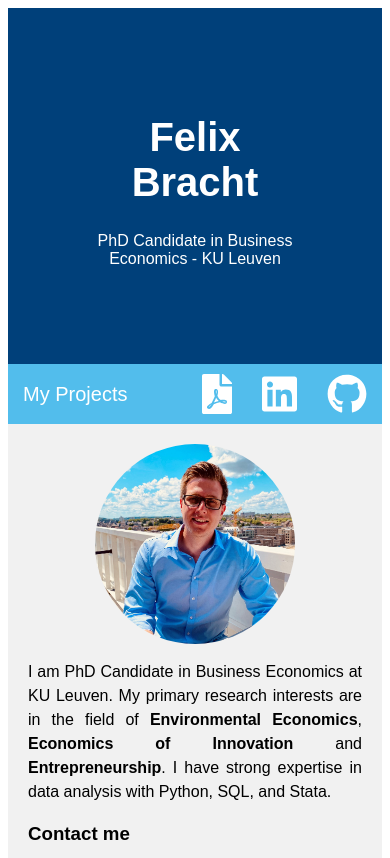
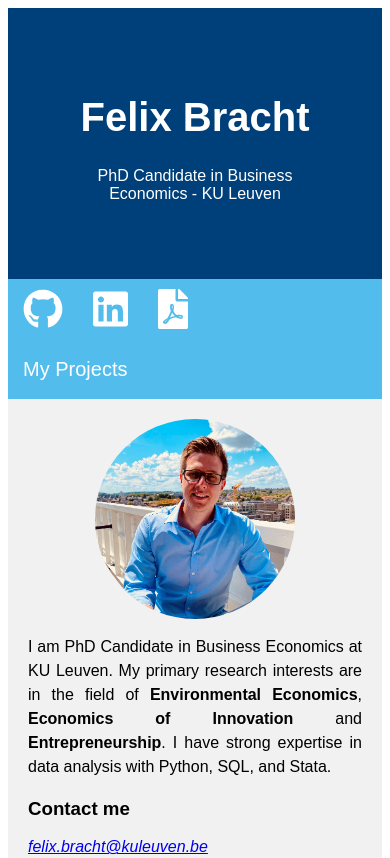
Before and after one commit to felix-bracht/felix-bracht.github.io, a plain HTML site: page index.html in a window 390 px wide. Shown: the top 858 px of the page. Drawn offline with Linux system fonts and the light colour scheme.

Commit message:
Update style.css

```diff
--- a/style.css
+++ b/style.css
@@ -1,6 +1,6 @@
 /* Style Header */
 .header {
-  padding: 80px;
+  padding: 60px;
   text-align: center;
   background: #00407a;
   color: white;
@@ -10,7 +10,7 @@
   font-size: 40px;
 }
 
-/* Style the top navigation bar */
+/* Navigation bar */
 .navbar {
   overflow: hidden;
   background-color: #52bdec;
@@ -39,6 +39,17 @@
 .navbar a:hover {
   background-color: #ddd;
   color: black;
+}
+
+/* On screens that are 600px wide or less, make the menu links stack on top of each other instead of next to each other */
+@media screen and (max-width: 600px) {
+  .navbar a.left {
+    float: none;
+    width: 100%;
+  }
+  .navbar a.right {
+    float: left;
+  }
 }
 
 /* Content */
```
